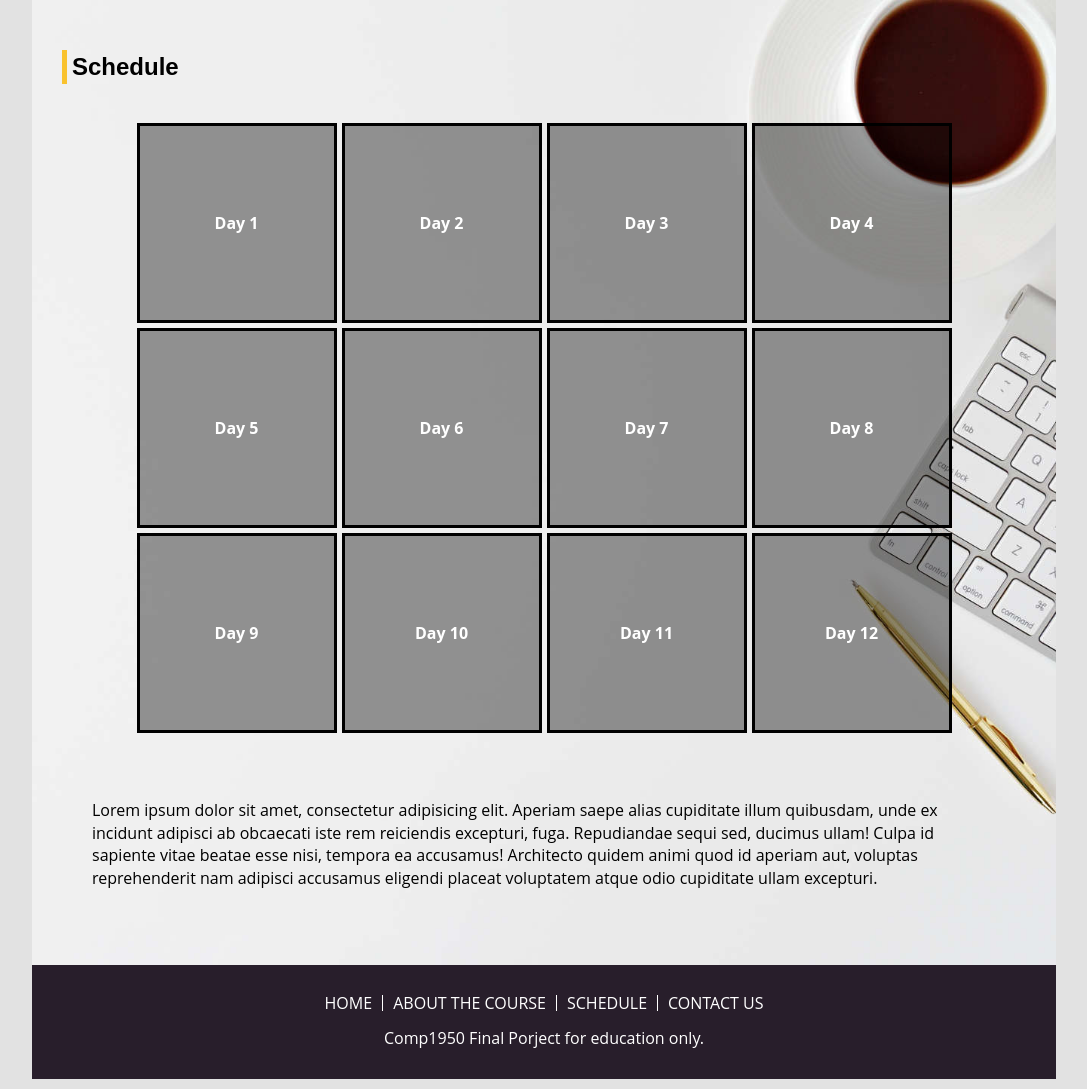
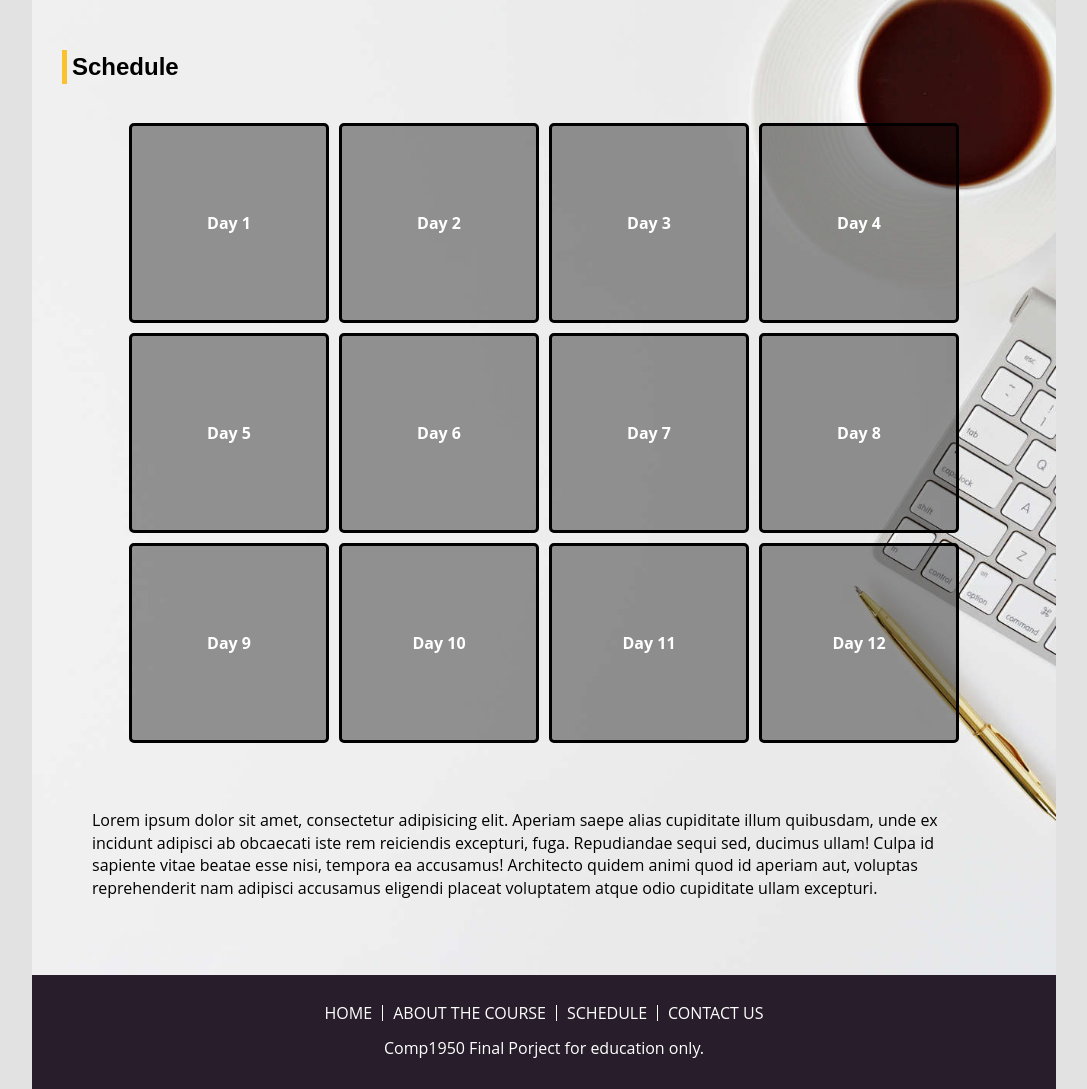
Before and after one commit to tobebestman/comp1950-final-project, a PHP site: page /schedule.html in a window 1280 px wide. Shown: the part 150-1239 px from the top of the page, without its empty margins (96-1183 px from the left). Run offline with PHP 8.4, Linux system fonts and the light colour scheme; style sheets or scripts are compiled from the project's sources; some libraries are stand-ins or nearby versions.

Commit message:
some final polishing.

```diff
--- a/index.html
+++ b/index.html
@@ -22,6 +22,7 @@
                 captions: true
             });
         });
+
     </script>
 
 
@@ -61,7 +62,7 @@
             <div class="banner">
                 <div class="slider">
                     <div>
-                        <img src="./images/web-code.jpg" alt="Computer code" title="Learn HTML/CSS/JS">
+                        <img src="./images/web-code.jpg" alt="Computer code" title="Learn HTML/CSS/JavaScript">
                     </div>
                     <div>
                         <img src="./images/computer-on-desk.jpg" alt="Computer on desk" title="Uptodate technical content">
--- a/scss/_banner.scss
+++ b/scss/_banner.scss
@@ -12,7 +12,7 @@
         @include center(false, false);
         color: $text-light;
         text-align: center;
-        text-shadow: 2px 2px 0 $text-dark;
+        text-shadow: 2px 2px 2px $text-dark;
         white-space: nowrap;
         font-family: $body-font;
         font-weight: 600;
--- a/scss/_placeholders.scss
+++ b/scss/_placeholders.scss
@@ -1,4 +1,4 @@
-// Visually hide an element but
+v// Visually hide an element but
 // still make it accessible to
 // a screen reader
 %visually-hidden {
--- a/scss/_schedule.scss
+++ b/scss/_schedule.scss
@@ -11,7 +11,7 @@
     display: grid;
     grid-template-columns: repeat(4, minmax(auto, 200px)); //    grid-template-rows: repeat(3, minmax(auto, 200px));
     padding: $padding-mobile;
-    grid-gap: 5px;
+    grid-gap: 10px;
     justify-items: stretch;
     align-items: stretch;
     justify-content: center;
@@ -69,13 +69,12 @@
     position: relative;
     @include aspect-ratio-box('square');
     border: 3px solid black;
+    border-radius: 5px;
     font-size: minmax(calc(2vw + 8px), 60px);
     display: flex;
     justify-content: center;
     align-items: center;
-    background-color: rgba(0, 0, 0, 0.4); //    #{$hover} {
-    //        background-color: rgba($site-yellow, 0.4);
-    //    }
+    background-color: rgba(0, 0, 0, 0.4);
 }
 
 .schedule-p {
```
